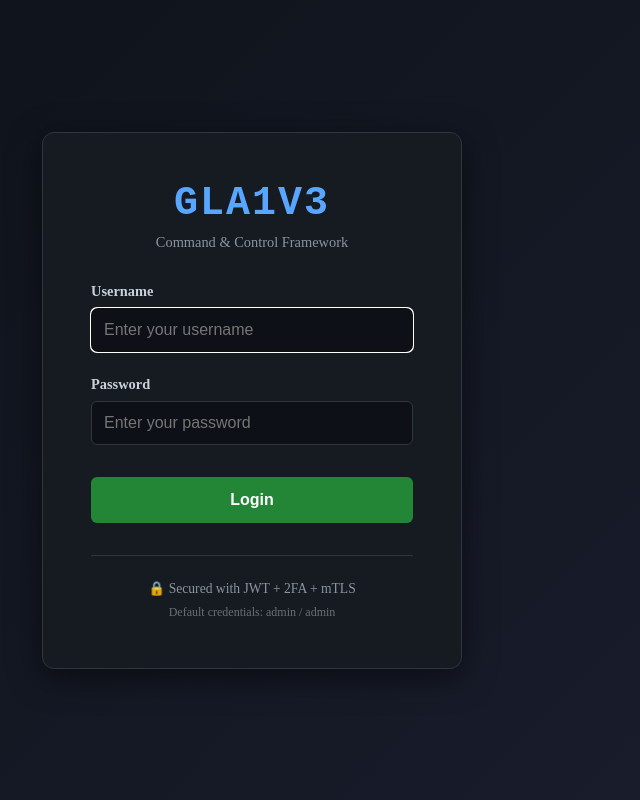
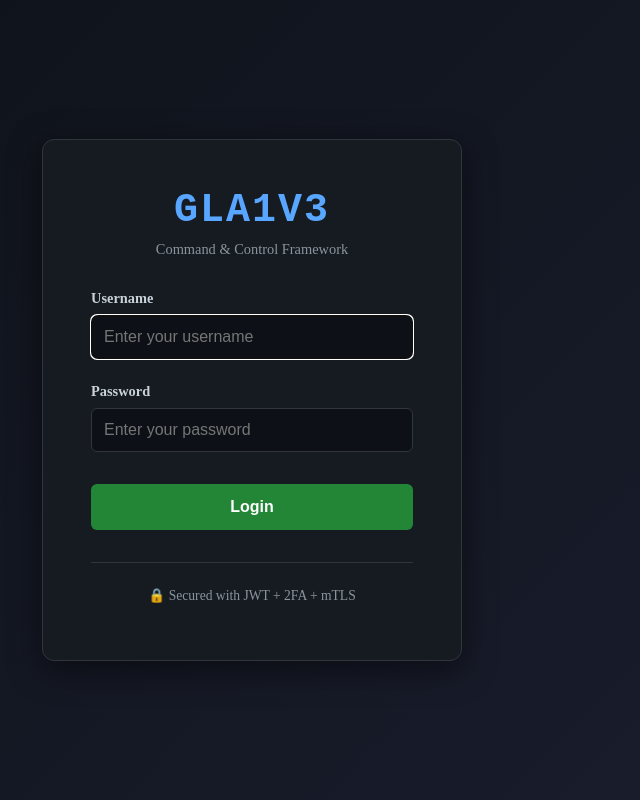
Before and after one commit to adrnl1ne/Gla1v3, a React (Vite) app in the folder frontend/: page / in a window 1280 px wide. Both pictures are taken after a click on the element 639 px from the left and 400 px from the top of the page. Shown: the whole page, without its empty margins (388-1028 px from the left). Built offline with nearby package versions, Linux system fonts and the light colour scheme.

Commit message:
docs: Update Getting Started guide with SSL certificate installation instructions and remove default credentials from login component tested works

```diff
--- a/frontend/src/components/Login.jsx
+++ b/frontend/src/components/Login.jsx
@@ -197,9 +197,6 @@ export default function Login({ onLogin }) {
           <div style={{ color: '#8b949e', fontSize: '0.85rem', marginBottom: '0.5rem' }}>
               🔒 Secured with JWT + 2FA + mTLS
             </div>
-            <div style={{ color: '#6b6f74', fontSize: '0.75rem' }}>
-              Default credentials: admin / admin
-            </div>
           </div>
         </div>
       </div>
```
Also changed, not shown: 1 other file (tests, documents, lock files or other folders).
